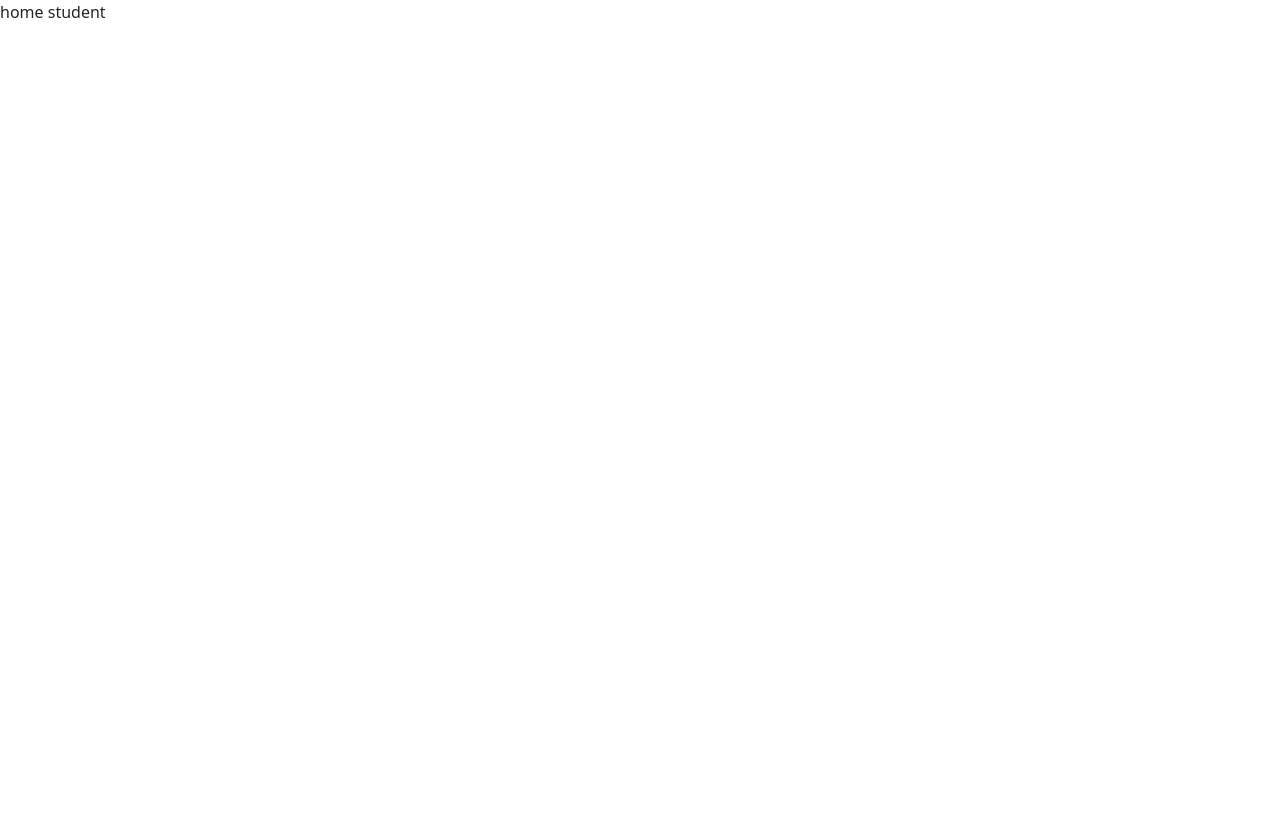
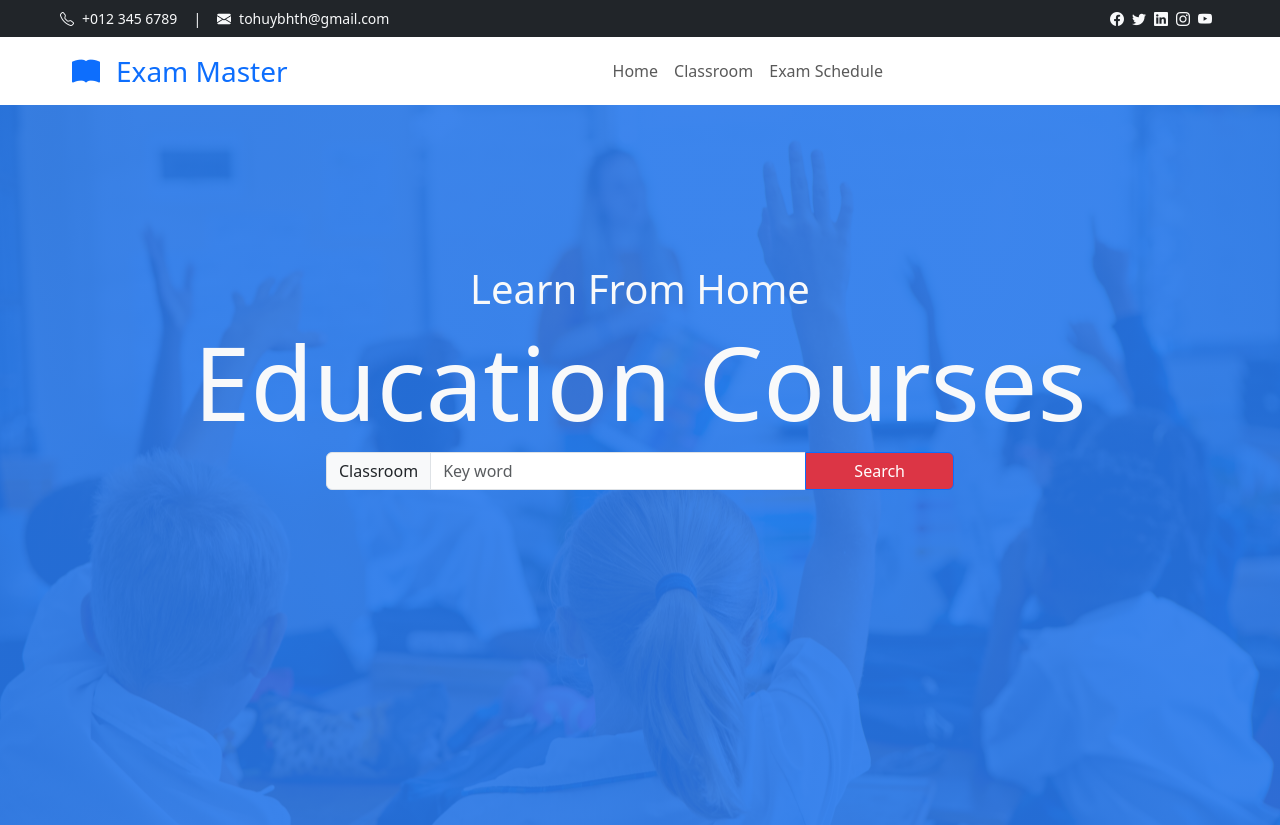
Before and after one commit to LamCao1130/Fe_Class_Group5, a React (Vite) app: page /student/homepage in a window 1280 px wide. Before the commit the page ends 800 px from the top, so only its background shows below. Built offline with nearby package versions, Linux system fonts and the light colour scheme.

Commit message:
generate Student page

```diff
--- a/package.json
+++ b/package.json
@@ -12,6 +12,7 @@
   "dependencies": {
     "axios": "^1.12.2",
     "bootstrap": "^5.3.8",
+    "bootstrap-icons": "^1.13.1",
     "js-cookie": "^3.0.5",
     "react": "^19.1.1",
     "react-bootstrap": "^2.10.10",
--- /dev/null
+++ b/src/components/HeaderStudent.jsx
@@ -0,0 +1,54 @@
+import React from "react";
+import { Col, Container, Form, Nav, Navbar, Row } from "react-bootstrap";
+import { Outlet } from "react-router";
+
+const HeaderStudent = () => {
+  return (
+    <>
+      <Container fluid>
+        <Row className="bg-dark px-5 ">
+          <Col xs={6} className=" text-light">
+            <small>
+              <i className="bi bi-telephone text-light my-2 me-2 d-inline-block"></i>
+              +012 345 6789
+            </small>
+            <small className="mx-3">|</small>
+            <small>
+              <i className="bi bi-envelope-fill text-light me-2 d-inline-block"></i>
+              tohuybhth@gmail.com
+            </small>
+          </Col>
+          <Col xs={6} className="text-light text-end ">
+            <small>
+              <i class="bi bi-facebook   my-2 me-2  d-inline-block"></i>
+              <i class="bi bi-twitter    my-2 me-2  d-inline-block"></i>
+              <i class="bi bi-linkedin   my-2 me-2 d-inline-block"></i>
+              <i class="bi bi-instagram  my-2 me-2 d-inline-block"></i>
+              <i class="bi bi-youtube    my-2 me-2 d-inline-block"></i>
+            </small>
+          </Col>
+        </Row>
+        <Navbar className=" px-5">
+          <Container fluid>
+            <i className="fa fa-book-reader mr-3"></i>
+            <Navbar.Brand href="#" className="fs-3 text-primary">
+              <i className="bi bi-book-fill me-3"></i>
+              Exam Master
+            </Navbar.Brand>
+
+            <Nav className="justify-content-center flex-grow-1 pe-3">
+              <Nav.Link href="#action1">Home</Nav.Link>
+              <Nav.Link href="#action2">Classroom</Nav.Link>
+              <Nav.Link href="#action2">Exam Schedule</Nav.Link>
+            </Nav>
+          </Container>
+        </Navbar>
+      </Container>
+      <main>
+        <Outlet />
+      </main>
+    </>
+  );
+};
+
+export default HeaderStudent;
--- a/src/main.jsx
+++ b/src/main.jsx
@@ -1,6 +1,8 @@
 import { StrictMode } from "react";
 import { createRoot } from "react-dom/client";
 import "bootstrap/dist/css/bootstrap.min.css";
+import "bootstrap-icons/font/bootstrap-icons.css";
+
 import App from "./App.jsx";
 import { RouterProvider } from "react-router-dom";
 import router from "./router/Router.jsx";
--- a/src/pages/student/HomePage.jsx
+++ b/src/pages/student/HomePage.jsx
@@ -1,5 +1,35 @@
 import React from "react";
+import { Button, Container, Form, InputGroup } from "react-bootstrap";
+// Giả sử đường dẫn import này là chính xác
+import BackgroundImage from "../../image/bg_image_studenthomepage.jpg";
 
 export default function HomePage() {
-  return <div>home student</div>;
+  return (
+    <Container
+      fluid
+      style={{
+        backgroundImage: `linear-gradient(rgba(40, 120, 235, 0.9), rgba(40, 120, 235, 0.9)), url(${BackgroundImage})`,
+        backgroundColor: "blue",
+        backgroundSize: "cover",
+        backgroundRepeat: "no-repeat",
+        height: "90vh",
+        backgroundPosition: "center",
+      }}
+    >
+      <div className=" text-center text-light" style={{ paddingTop: "20vh" }}>
+        <h1>Learn From Home</h1>
+        <h1 style={{ fontSize: "8vw" }}>Education Courses</h1>
+        <InputGroup className="mb-3 w-50 m-auto">
+          <InputGroup.Text>Classroom</InputGroup.Text>
+          <Form.Control placeholder="Key word" aria-label="Last name" />
+          <Button
+            as="input"
+            type="submit"
+            className="bg-danger px-5"
+            value="Search"
+          />
+        </InputGroup>
+      </div>
+    </Container>
+  );
 }
```
Also changed, not shown: src/router/Router.jsx (+10 -1 lines), src/image/bg_image_studenthomepage.jpg (added), 1 other file (tests, documents, lock files or other folders).
